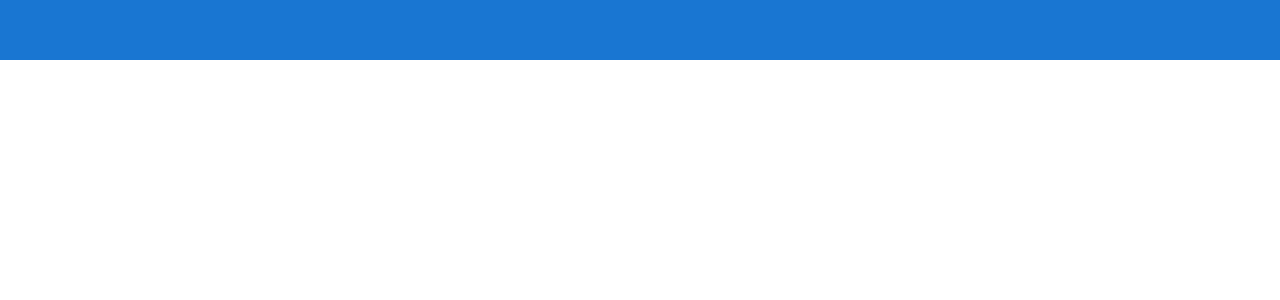
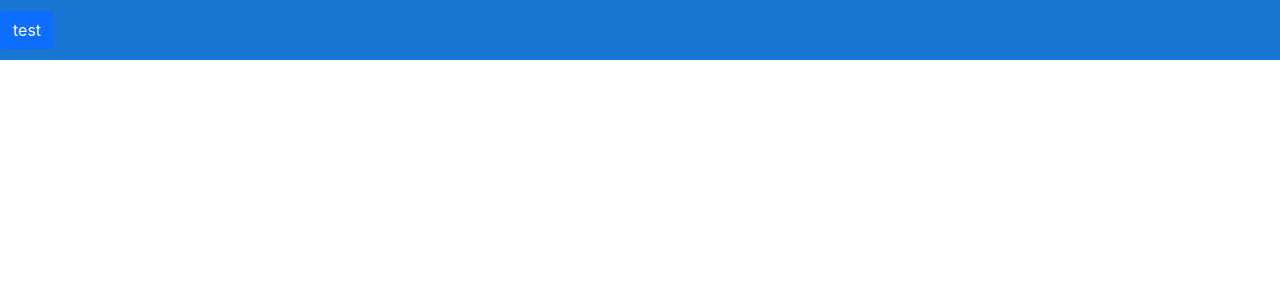
Before and after one commit to SteveSimms/try-prisma-books, an Angular app in the folder prisma-books/: page / in a window 1280 px wide. Shown: the top 300 px of the page. Built offline with nearby package versions, Linux system fonts and the light colour scheme.

Commit message:
added bootstrap as a dependency

```diff
--- a/prisma-books/angular.json
+++ b/prisma-books/angular.json
@@ -22,11 +22,9 @@
             "main": "src/main.ts",
             "polyfills": "src/polyfills.ts",
             "tsConfig": "tsconfig.app.json",
-            "assets": [
-              "src/favicon.ico",
-              "src/assets"
-            ],
+            "assets": ["src/favicon.ico", "src/assets"],
             "styles": [
+              "./node_modules/bootstrap/dist/css/bootstrap.min.css",
               "src/styles.css"
             ],
             "scripts": []
@@ -89,13 +87,8 @@
             "polyfills": "src/polyfills.ts",
             "tsConfig": "tsconfig.spec.json",
             "karmaConfig": "karma.conf.js",
-            "assets": [
-              "src/favicon.ico",
-              "src/assets"
-            ],
-            "styles": [
-              "src/styles.css"
-            ],
+            "assets": ["src/favicon.ico", "src/assets"],
+            "styles": ["src/styles.css"],
             "scripts": []
           }
         }
--- a/prisma-books/package.json
+++ b/prisma-books/package.json
@@ -18,6 +18,7 @@
     "@angular/platform-browser": "~13.3.0",
     "@angular/platform-browser-dynamic": "~13.3.0",
     "@angular/router": "~13.3.0",
+    "bootstrap": "^5.1.3",
     "rxjs": "~7.5.0",
     "tslib": "^2.3.0",
     "zone.js": "~0.11.4"
--- a/prisma-books/src/app/app.component.html
+++ b/prisma-books/src/app/app.component.html
@@ -305,7 +305,9 @@
 </style>
 
 <!-- Toolbar -->
-<div class="toolbar" role="banner"></div>
+<div class="toolbar" role="banner">
+  <button class="btn btn-primary">test</button>
+</div>
 
 <!-- * * * * * * * * * * * * * * * * * * * * * * * * * * * * * * * -->
 <!-- * * * * * * * * * * * The content above * * * * * * * * * * * -->
```
Also changed, not shown: 1 other file (tests, documents, lock files or other folders).
